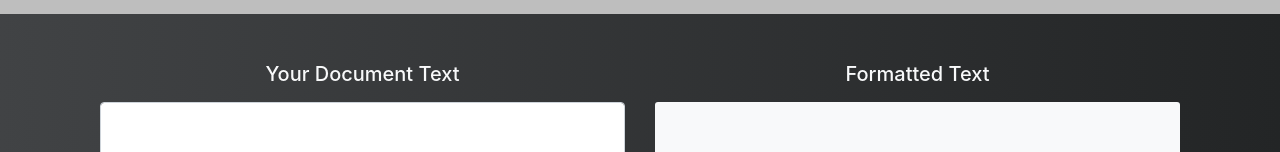
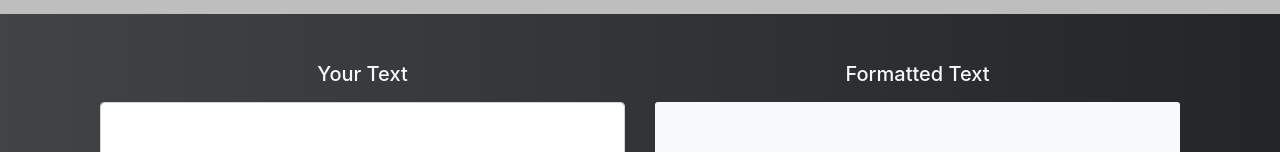
Before and after one commit to pate0672/Online-Text-Editor, a plain HTML site: page index.html in a window 1280 px wide. Shown: the part 261-413 px from the top of the page. Drawn offline with nearby package versions, Linux system fonts and the light colour scheme.

Commit message:
changes-2

```diff
--- a/index.html
+++ b/index.html
@@ -142,7 +142,7 @@
         <div class="col">
           <div class="form-group">
             <label for="text-input"
-              ><h5 class="text-light">Your Document Text</h5></label
+              ><h5 class="text-light">Your Text</h5></label
             >
             <textarea
               class="form-control"
```
Also changed, not shown: 1 other file.
